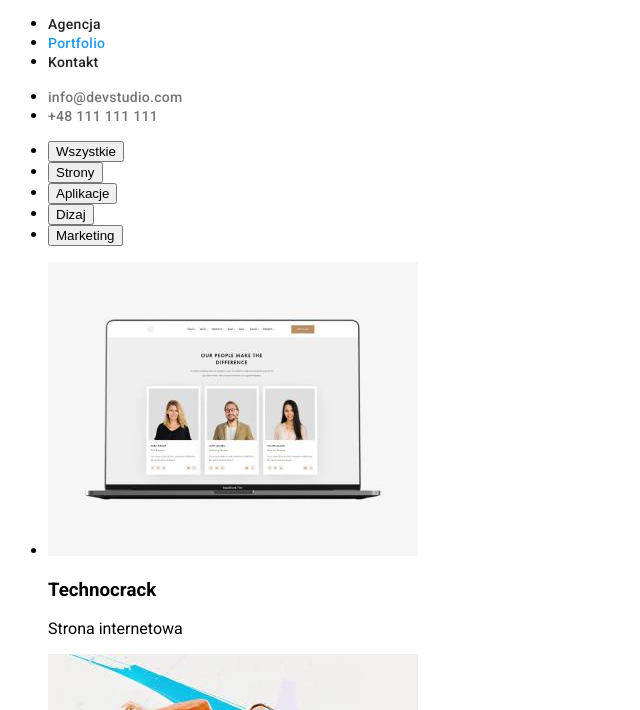
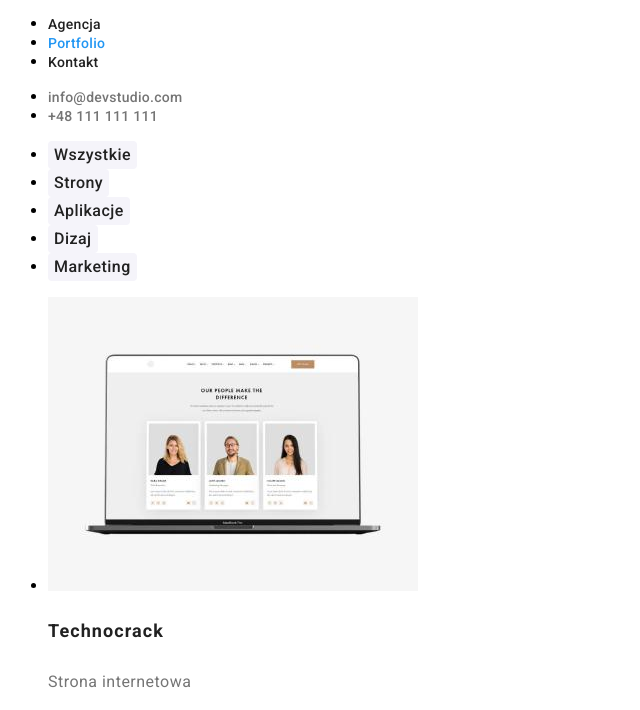
Before and after one commit to DariaOskaOssowska/goit-markup-hw-02, a plain HTML site: page portfolio.html in a window 1280 px wide. Shown: the part 41-751 px from the top of the page, without its empty margins (0-640 px from the left). Drawn offline with Linux system fonts and the light colour scheme.

Commit message:
Dodanie styli dla portfolio

```diff
--- a/css/styles.css
+++ b/css/styles.css
@@ -199,4 +199,43 @@ body {
   color: var(--main-color);
 }
 
+.btn {
+  font-family: var(--main-font);
+  font-weight: 500;
+  font-size: 16px;
+  line-height: 1.625;
+  text-align: center;
+  letter-spacing: 0.03em;
+  color: var(--main-colorFont);
+  background: var(--grey-bgc);
+  border-radius: 4px;
+  border: none;
+  cursor: pointer;
+}
+
+.btn:hover,
+.btn:focus {
+  background-color: var(--main-color);
+  color: var(--third-colorFont);
+}
 /* =======  END PORTFOLIO ======= */
+
+/* ======  PORTFOLIO VIEW  ====== */
+.portfolio-third-header-name {
+  font-weight: 700;
+  font-size: 18px;
+  line-height: 2;
+  letter-spacing: 0.06em;
+  color: var(--main-colorFont);
+}
+
+.portfolio-project-description {
+  font-weight: 400;
+  font-size: 16px;
+  line-height: 1.875;
+  letter-spacing: 0.03em;
+  color: var(--second-colorFont);
+}
+/* ====  END PORTFOLIO VIEW  ==== */
+
+/* =======  END PORTFOLIO ======= */
```
